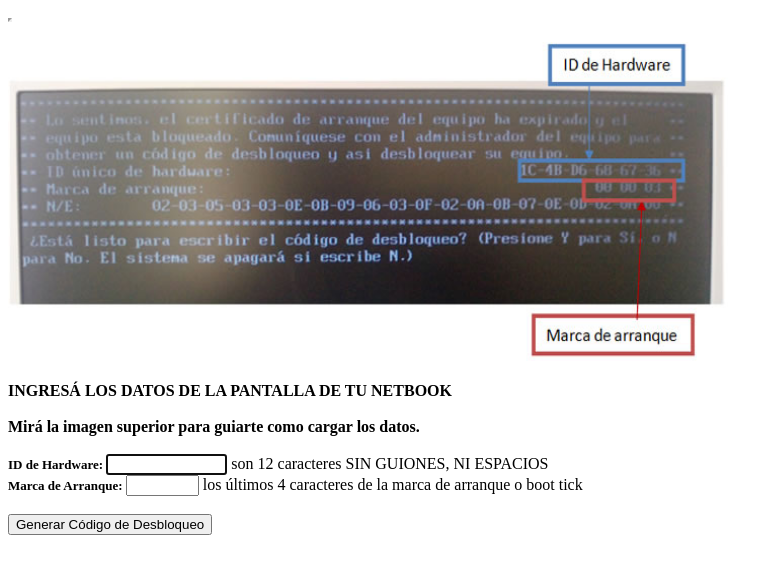
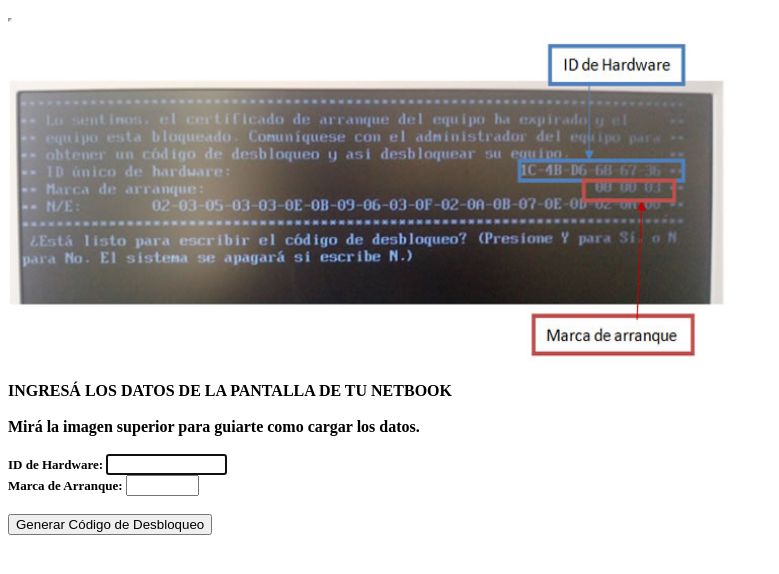
Before and after one commit to JJCervera/tdserveralumno, a plain HTML site: page index.html in a window 1280 px wide. Shown: the whole page, without its empty margins (0-779 px from the left). Drawn offline with Linux system fonts and the light colour scheme.

Commit message:
elimino texto a la derecha de los inputs

```diff
--- a/index.html
+++ b/index.html
@@ -91,8 +91,8 @@ function gen_codigo(){
 	<b><font size="3">INGRESÁ LOS DATOS DE LA PANTALLA DE TU NETBOOK</font><br/><br/>
 
 	Mirá la imagen superior para guiarte como cargar los datos.</b><br/><br/>
-	<b><font size="2">ID de Hardware: </font></b> <input type="text"  pattern="([a-fA-F\d]+){12,12}"  maxlength=12 size=12 id="hwid" name="hwid" value="" autofocus required> son 12 caracteres SIN GUIONES, NI ESPACIOS<br/>
-	<b><font size="2">Marca de Arranque: </font></b> <input type="text" pattern="([a-fA-F\d]+){1,6}" maxlength=6 size=6 id="bootTick" name="bootTick" value="" required> los últimos 4 caracteres de la marca de arranque o boot tick<br/><br/>
+	<b><font size="2">ID de Hardware: </font></b> <input type="text"  pattern="([a-fA-F\d]+){12,12}"  maxlength=12 size=12 id="hwid" name="hwid" value="" autofocus required><br/>
+	<b><font size="2">Marca de Arranque: </font></b> <input type="text" pattern="([a-fA-F\d]+){1,6}" maxlength=6 size=6 id="bootTick" name="bootTick" value="" required><br/><br/>
 	<input id="enviar" type="submit" onclick="gen_codigo();" value="Generar Código de Desbloqueo">
 </form>
 
```
